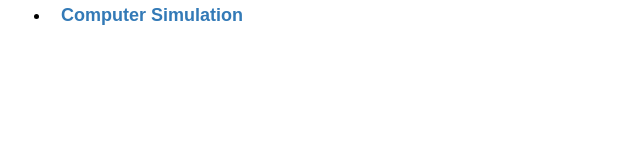
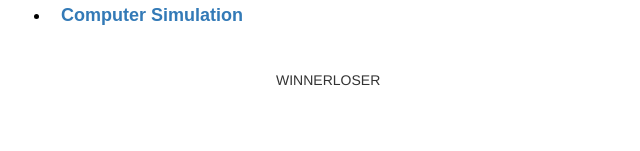
Before and after one commit to eturnersumi/Beat-My-Dynasty, a React (Create React App) app in the folder client/: page /results in a window 1280 px wide. Shown: the part 149-300 px from the top of the page, without its empty margins (0-640 px from the left). Built offline with nearby package versions, Linux system fonts and the light colour scheme; a web font is replaced by a local one.

Commit message:
local storage logic added to manual page to update selection, winner, loser, tie status

```diff
--- a/client/src/components/ComputerForm/index.js
+++ b/client/src/components/ComputerForm/index.js
@@ -1,4 +1,4 @@
-import React, { useEffect, useState } from "react";
+import React, { useEffect, useState, Component } from "react";
 import { Link } from "react-router-dom";
 import API from "../../utils/API";
 import "./style.css";
@@ -8,6 +8,7 @@ function ComputerForm() {
 const [teams, setTeams] = useState([])
 const [teamOne, setTeamOne] = useState({})
 const [teamTwo, setTeamTwo] = useState({});
+let teamExport;
 
   useEffect(() => {
     setTeam()
@@ -17,6 +18,7 @@ const [teamTwo, setTeamTwo] = useState({});
     API.getTeams()
       .then(res =>{
         setTeams(res.data)
+        teamExport = res.data;
       }
         )
         .catch(err => console.log(err));
@@ -81,7 +83,7 @@ const [teamTwo, setTeamTwo] = useState({});
       }
       playGame(winner, loser, tie);
       //console.log("winner is: ", winner, "loser is: ", loser)
-      return winner, loser, tie;
+      return {winner, loser, tie};
   }
   }
 
@@ -89,7 +91,7 @@ const [teamTwo, setTeamTwo] = useState({});
   function playGame(win, lose, tie) {
     //redirect to results page
     console.log("-------play game method: ", win, lose, tie)
-    return win, lose, tie;
+    return {win, lose, tie};
   }
 
 
@@ -152,7 +154,12 @@ const [teamTwo, setTeamTwo] = useState({});
     className="play"
     >
     <Link
-    to="/results"
+    to={{
+      pathname: "/results",
+      data: teamExport
+    }}
+
+
     className={window.location.pathname === "/results"
     ? "nav-link active"
     : "nav-link"
--- a/client/src/components/ManualForm/index.js
+++ b/client/src/components/ManualForm/index.js
@@ -111,16 +111,29 @@ useEffect(() => {
       }
       playGame(winner, loser, tie);
       //console.log("winner is: ", winner, "loser is: ", loser)
-      return winner, loser, tie;
+      //return {winner, loser, tie};
+
+      var obj = {
+        ["team1"]: team1,
+        ["team2"]: team2,
+        ["winner"]: winner,
+        ["loser"]: loser,
+        ["isTie"]: tie
+      };
+      console.log("this is the object: ", obj)
+      storage(obj);
   }
   }
 
   function playGame(win, lose, tie) {
     //redirect to results page
     console.log("-------play game method: ", win, lose, tie)
-    return win, lose, tie;
+    return {win, lose, tie};
   }
 
+  function storage(obj) {
+    localStorage.setItem("manual", JSON.stringify(obj))
+  }
 
 
  return(
--- a/client/src/components/Results/index.js
+++ /dev/null
@@ -1 +0,0 @@
-import React from "react";
--- /dev/null
+++ b/client/src/components/ResultsLoad/index.js
@@ -0,0 +1,33 @@
+import React, {Component} from "react";
+import "./style.css";
+//import { teamExport } from "../ComputerForm";
+
+function ResultsLoad() {
+
+
+  return(
+    <div className="wrapper">
+      <div className="row">
+        <div className="winner">
+        WINNER
+        <span id="winTeam"
+
+        >
+
+        </span>
+        </div>
+      <div className="loser">
+      LOSER
+      <span id="loseTeam"
+
+      >
+      </span>
+      </div>
+
+      </div>
+
+    </div>
+  )
+}
+
+export default ResultsLoad;
--- a/client/src/pages/Results.js
+++ b/client/src/pages/Results.js
@@ -1,5 +1,6 @@
 import React from "react";
 import Nav2 from "../components/Nav2";
+import ResultsLoad from "../components/ResultsLoad";
 
 
 function Results() {
@@ -9,6 +10,7 @@ function Results() {
         This is the Game Results page!
       </h1>
       <Nav2 />
+      <ResultsLoad />
     </div>
   )
 };
```
Also changed, not shown: client/src/components/ResultsLoad/style.css (added).
